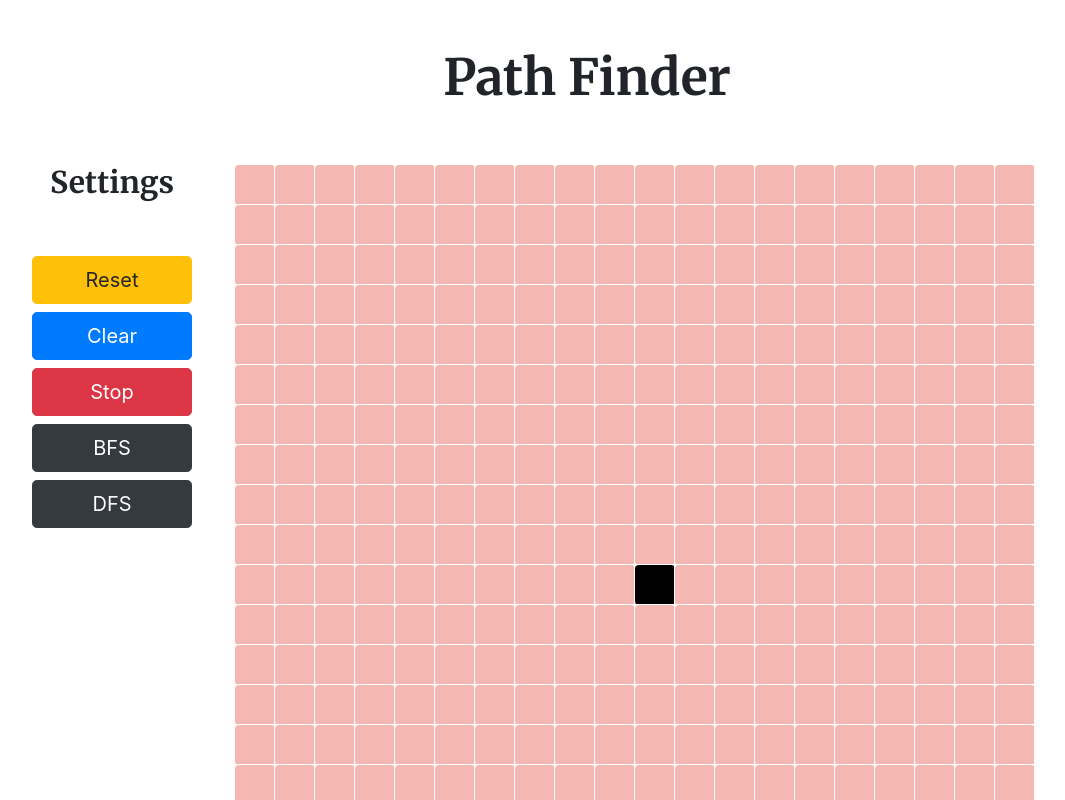
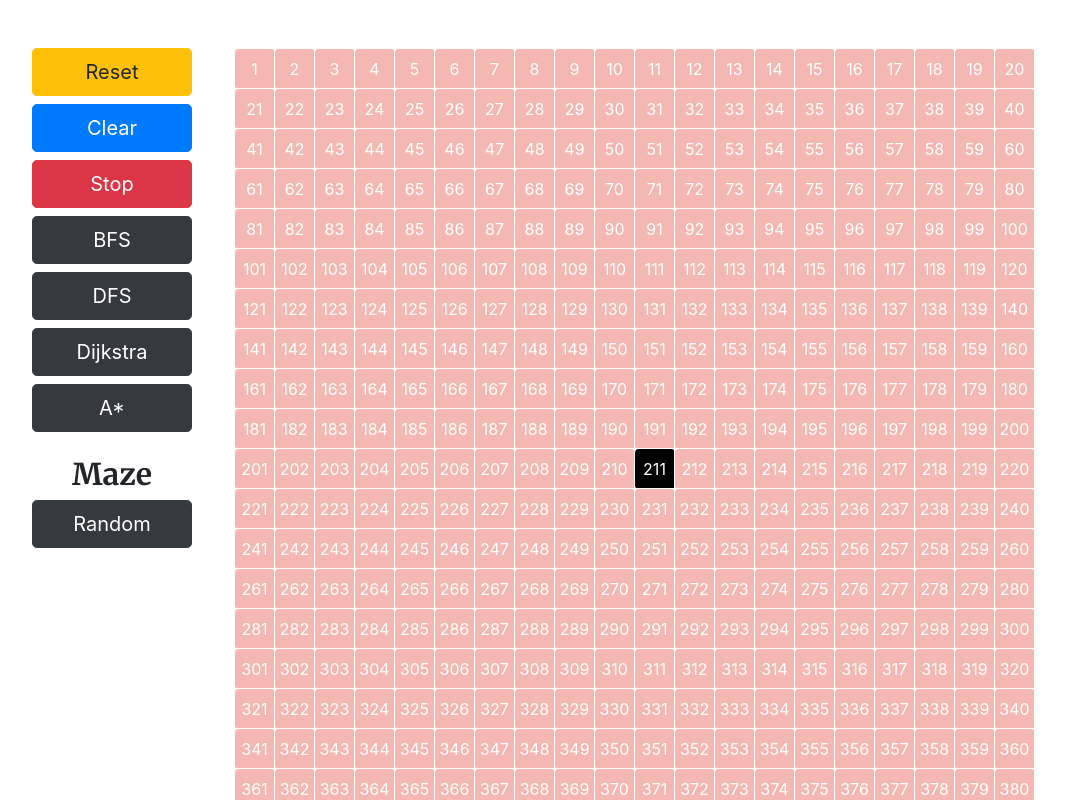
Before and after one commit to waasnipun/path_finder, a React (Create React App) app: page / in a window 1280 px wide. Shown: the top 800 px of the page, without its empty margins (53-1118 px from the left). Built offline with nearby package versions, Linux system fonts and the light colour scheme.

Commit message:
Updated with UI

```diff
--- a/src/Algorithms/BFS.js
+++ b/src/Algorithms/BFS.js
@@ -63,7 +63,7 @@ export function BFS(grid,startX,startY){
     }
 
     flood.shift();
-    flood.pop();
+    // flood.pop();
     const object = {flood:flood,isPathAvaiable:finished,path:shortestPath};
     return object;
 }
--- a/src/components/Tile.js
+++ b/src/components/Tile.js
@@ -1,20 +1,50 @@
 import React from 'react';
 
-export class Tile extends React.Component{
-  render(){
+export class Tile extends React.Component {
+  constructor() {
+    super();
+    this.state = { 'hover': false };
+  }
+
+  toggleHover = () => {
+    this.setState({ 'hover': !this.state.hover });
+  };
+  render() {
+    var linkStyle;
+    if (this.state.hover) {
+      linkStyle = {
+        overflow: 'hidden',
+        width: '40px',
+        height: '40px',
+        backgroundColor: '#5D6D7E',
+        border: ".5px solid #fff",
+        cursor: 'pointer',
+        hover: {
+          color: '#ed1212'
+        }
+      }
+    } else {
+      linkStyle = {
+        overflow: 'hidden',
+        width: '40px',
+        height: '40px',
+        backgroundColor: this.props.color,
+        border: ".5px solid #fff",
+        cursor: 'pointer',
+        hover: {
+          color: '#ed1212'
+        }
+      }
+    }
     return (
       <td
-        id = {this.props.key}
-        className = "font-white"
-        style={{
-          overflow:'hidden',
-          width:'40px',
-          height:'40px',
-          backgroundColor:this.props.color,
-          border:".5px solid #fff",
-        }}
+        id={this.props.key}
+        className="font-white"
+        style={linkStyle}
+        onMouseEnter={this.toggleHover}
+        onMouseLeave={this.toggleHover}
         onClick={this.props.handleClick}>
-          {/* {this.props.number} */}
+        {this.props.number}
       </td>
     )
   }
--- a/src/pages/landing.js
+++ b/src/pages/landing.js
@@ -3,31 +3,31 @@ import "../asset/css/style.scss";
 
 //Components
 import Tile from "../components/Tile";
-import {sleep} from "../components/sleep";
+import { sleep } from "../components/sleep";
 
 import {
     Button,
     Container,
     Row,
     Col
- } from 'react-bootstrap';
+} from 'react-bootstrap';
 
- //Algorithms
- import {BFS} from "../Algorithms/BFS";
- import {DFS} from "../Algorithms/DFS";
+//Algorithms
+import { BFS } from "../Algorithms/BFS";
+import { DFS } from "../Algorithms/DFS";
 
-class Landing extends React.Component{
+class Landing extends React.Component {
 
     boardSize = 20;
     grid_value = 0;
     startX = 10;
     startY = 10;
 
-    constructor(props){
+    constructor(props) {
         super(props);
-        this.state={
-            'stop':false,
-            'grid': Array(this.boardSize).fill().map(x=>Array(this.boardSize).fill("+"))
+        this.state = {
+            'stop': false,
+            'grid': Array(this.boardSize).fill().map(x => Array(this.boardSize).fill("+"))
         }
         //binding this word to helper functions
         this.handleReset = this.handleReset.bind(this);
@@ -38,137 +38,164 @@ class Landing extends React.Component{
         this.handleDFS = this.handleDFS.bind(this);
 
         this.state.grid[this.startX][this.startY] = "start_end";
-        this.state.grid[this.boardSize-1][this.boardSize-1] = "start_end";
+        this.state.grid[this.boardSize - 1][this.boardSize - 1] = "start_end";
     }
 
-    handleReset(){
+    handleReset() {
         this.grid_value = 0;
-        var newBoard = Array(this.boardSize).fill().map(x=>Array(this.boardSize).fill("+"));
+        var newBoard = Array(this.boardSize).fill().map(x => Array(this.boardSize).fill("+"));
         newBoard[this.startX][this.startY] = "start_end";
-        newBoard[this.boardSize-1][this.boardSize-1] = "start_end";
-        this.setState({'stop':false,'grid':newBoard});
+        newBoard[this.boardSize - 1][this.boardSize - 1] = "start_end";
+        this.setState({ 'stop': false, 'grid': newBoard });
     }
 
-    handleStop(){
+    handleStop() {
         this.grid_value = 0;
-        this.setState({'stop':true});
+        this.setState({ 'stop': true });
     }
 
-    handleClear(){
+    handleClear() {
         this.grid_value = 0;
         var newBoard = this.state.grid;
-        for(var i=0;i<this.boardSize;i++){
-            for(var j=0;j<this.boardSize;j++){
-                if(newBoard[i][j]!=="wall"){
+        for (var i = 0; i < this.boardSize; i++) {
+            for (var j = 0; j < this.boardSize; j++) {
+                if (newBoard[i][j] !== "wall") {
                     newBoard[i][j] = "+";
                 }
             }
         }
         newBoard[this.startX][this.startY] = "start_end";
-        newBoard[this.boardSize-1][this.boardSize-1] = "start_end";
-        this.setState({"grid":newBoard,'stop':false});
+        newBoard[this.boardSize - 1][this.boardSize - 1] = "start_end";
+        this.setState({ "grid": newBoard, 'stop': false });
     }
 
-    fillTiles(i,j,type){
+    fillTiles(i, j, type) {
         const board = this.state.grid;
         board[i][j] = type;
         this.grid_value = 0;
-        this.setState({'grid':board});
+        board[this.startX][this.startY] = "start_end";
+        board[this.boardSize - 1][this.boardSize - 1] = "start_end";
+        this.setState({ 'grid': board });
     }
 
-    async handleBFS(){
+    generateRandomMaze = () => {
+        this.grid_value = 0;
+        var board = Array(this.boardSize).fill().map(x => Array(this.boardSize).fill("+"));
+        for (var i = 0; i < this.boardSize; i++) {
+            for (var j = 0; j < this.boardSize; j++) {
+                if (Math.floor(Math.random() * Math.floor(2)) === 0) {
+                    if (Math.floor(Math.random() * Math.floor(2)) === 0) {
+                        board[i][j] = "+";
+                    }
+                    else {
+                        board[i][j] = "wall";
+                    }
+                }
+
+            }
+        }
+        board[this.startX][this.startY] = "start_end";
+        board[this.boardSize - 1][this.boardSize - 1] = "start_end";
+        this.setState({ 'grid': board });
+    }
+
+    async handleBFS() {
         const board = this.state.grid;
-        const {flood,isPathAvaiable,path} = BFS(board,this.startX,this.startY);
+        const { flood, isPathAvaiable, path } = BFS(board, this.startX, this.startY);
         console.log(path);
-        for(var i =0;i<flood.length;i++){
-            if(this.state.stop){
+        for (var i = 0; i < flood.length; i++) {
+            if (this.state.stop) {
                 break;
             }
-            this.fillTiles(flood[i].x,flood[i].y,"fill");
+            this.fillTiles(flood[i].x, flood[i].y, "fill");
             await sleep(25);
         }
-        if(isPathAvaiable){
-            for(i =0;i<path.length-1;i++){
-                if(this.state.stop){
+        if (isPathAvaiable) {
+            for (i = 0; i < path.length; i++) {
+                this.fillTiles(path[i].x, path[i].y, "path");
+                await sleep(25);
+                if (this.state.stop) {
                     break;
                 }
-                this.fillTiles(path[i].x,path[i].y,"path");
+            }
+        }
+    }
+
+    async handleDFS() {
+        const board = this.state.grid;
+        const { flood, isPathAvaiable, path } = DFS(board, this.startX, this.startY);
+        console.log(path);
+        for (var i = 0; i < flood.length; i++) {
+            if (this.state.stop) {
+                break;
+            }
+            this.fillTiles(flood[i].x, flood[i].y, "fill");
+            await sleep(25);
+        }
+        if (isPathAvaiable) {
+            for (i = 0; i < path.length - 1; i++) {
+                if (this.state.stop) {
+                    break;
+                }
+                this.fillTiles(path[i].x, path[i].y, "path");
                 await sleep(25);
             }
         }
     }
 
-    async handleDFS(){
-        const board = this.state.grid;
-        const {flood,isPathAvaiable,path} = DFS(board,this.startX,this.startY);
-        console.log(path);
-        for(var i =0;i<flood.length;i++){
-            if(this.state.stop){
-                break;
-            }
-            this.fillTiles(flood[i].x,flood[i].y,"fill");
-            await sleep(25);
-        }
-        if(isPathAvaiable){
-            for(i =0;i<path.length-1;i++){
-                if(this.state.stop){
-                    break;
-                }
-                this.fillTiles(path[i].x,path[i].y,"path");
-                await sleep(25);
-            }
-        }
-    }
-
-    render(){
+    render() {
         const board = this.state.grid;
         const style = {
             textAlign: "center",
-            margin:"auto",
+            margin: "auto",
             height: "auto",
-            width:"500px",
-            border:"1px solid black",
-            tableLayout:'fixed',
+            width: "500px",
+            border: "1px solid black",
+            tableLayout: 'fixed',
         };
 
-        const createBoard = board.map((row,i)=>{
+        const createBoard = board.map((row, i) => {
             return (
-                <tr key={"row_"+i}>
-                    {row.map((col,j)=>{
-                        const color = board[i][j] ==="+" ? '#F5B7B1' : board[i][j] === "wall" ? '#5D6D7E': board[i][j] === "path" ? "#A93226":board[i][j] === "start_end"?'#000000':"#F4D03F";
+                <tr key={"row_" + i}>
+                    {row.map((col, j) => {
+                        const color = board[i][j] === "+" ? '#F5B7B1' : board[i][j] === "wall" ? '#5D6D7E' : board[i][j] === "path" ? "#A93226" : board[i][j] === "start_end" ? '#000000' : "#F4D03F";
                         this.grid_value++;
-                        if(board[i][j]==="wall"){
+                        if (board[i][j] === "wall") {
                             return (
-                                <Tile handleClick={()=>this.fillTiles(i,j,"+")} color={color} key={i+"_"+j} number={this.grid_value}/>
+                                <Tile handleClick={() => this.fillTiles(i, j, "+")} color={color} key={i + "_" + j} number={this.grid_value} />
                             )
                         }
-                        else{
+                        else {
                             return (
-                                <Tile handleClick={()=>this.fillTiles(i,j,"wall")} color={color} key={i+"_"+j} number={this.grid_value}/>
+                                <Tile handleClick={() => this.fillTiles(i, j, "wall")} color={color} key={i + "_" + j} number={this.grid_value} />
                             )
                         }
                     })}
                 </tr>
             )
         })
-        return(
+
+        return (
             <>
                 <Container>
                     <br></br><br></br>
-                    <h1 className="title">Path Finder</h1>
-                    <br></br><br></br>
+                    {/* <h1 className="title">Path Finder</h1>
+                    <br></br><br></br> */}
                     <Row>
                         <Col sm={2}>
-                            <h2 className="subtitle">Settings</h2>
-                            <br></br><br></br>
                             <Button className="font-family-change" size="lg" block variant="warning" onClick={this.handleReset}>Reset</Button>{' '}
                             <Button className="font-family-change" size="lg" block variant="primary" onClick={this.handleClear}>Clear</Button>{' '}
                             <Button className="font-family-change" size="lg" block variant="danger" onClick={this.handleStop}>Stop</Button>{' '}
                             <Button className="font-family-change" size="lg" block variant="dark" onClick={this.handleBFS}>BFS</Button>{' '}
                             <Button className="font-family-change" size="lg" block variant="dark" onClick={this.handleDFS}>DFS</Button>{' '}
+                            <Button className="font-family-change" size="lg" block variant="dark" onClick={this.handleDFS}>Dijkstra</Button>{' '}
+                            <Button className="font-family-change" size="lg" block variant="dark" onClick={this.handleDFS}>A*</Button>{' '}
+                            <br></br>
+                            <h2 className='subtitle'>Maze</h2>
+                            <Button className="font-family-change" size="lg" block variant="dark" onClick={this.generateRandomMaze}>Random</Button>{' '}
                         </Col>
                         <Col sm={9}>
-                            <div style={{margin: 'auto'}}>
+                            <div style={{ margin: 'auto' }}>
                                 <table cellSpacing="0" style={style}>
                                     <tbody>
                                         {createBoard}
@@ -182,7 +209,7 @@ class Landing extends React.Component{
                 <br></br>
                 <div
                     className="text-center p-3"
-                    style={{ backgroundColor: "rgba(0, 0, 0, 0.9)" ,color:"#fff"}}>
+                    style={{ backgroundColor: "rgba(0, 0, 0, 0.9)", color: "#fff" }}>
                     Designed and Built by Nipun Waas
                 </div>
             </>
```
Also changed, not shown: src/Algorithms/Dijkstra.js (added, +22 -0 lines), 1 other file (tests, documents, lock files or other folders).
